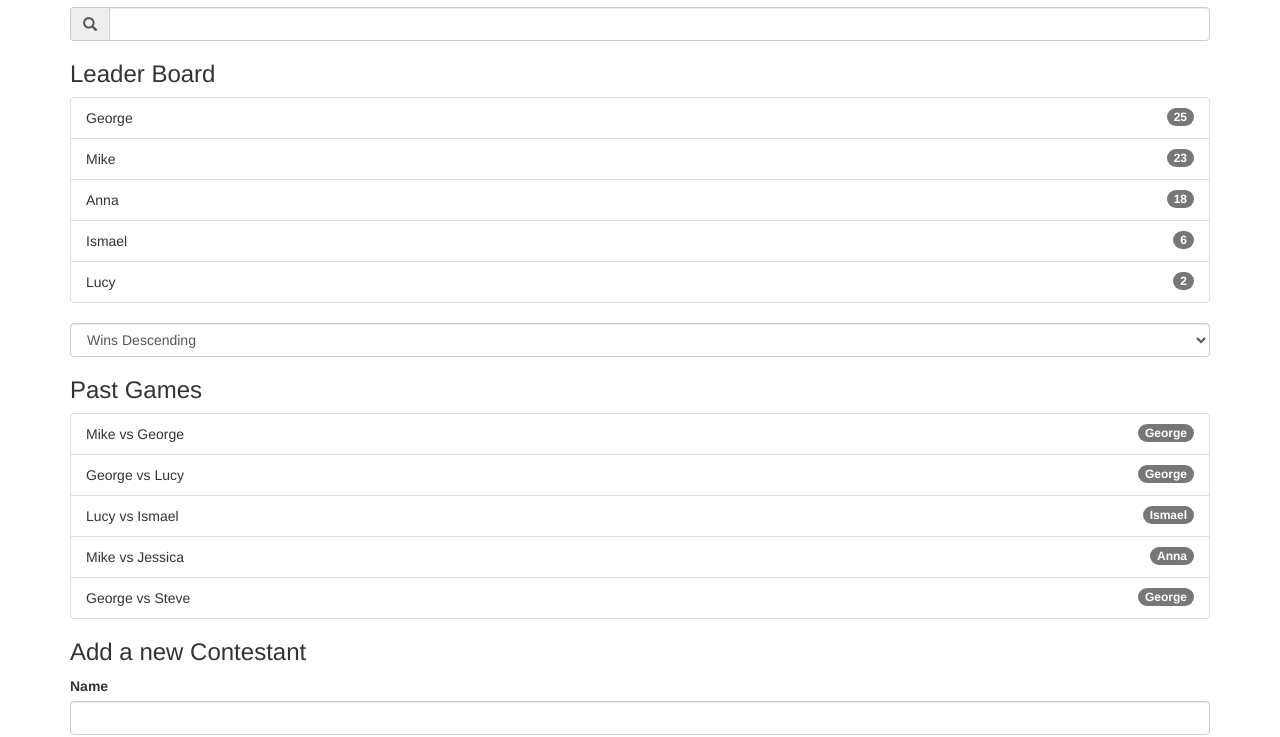
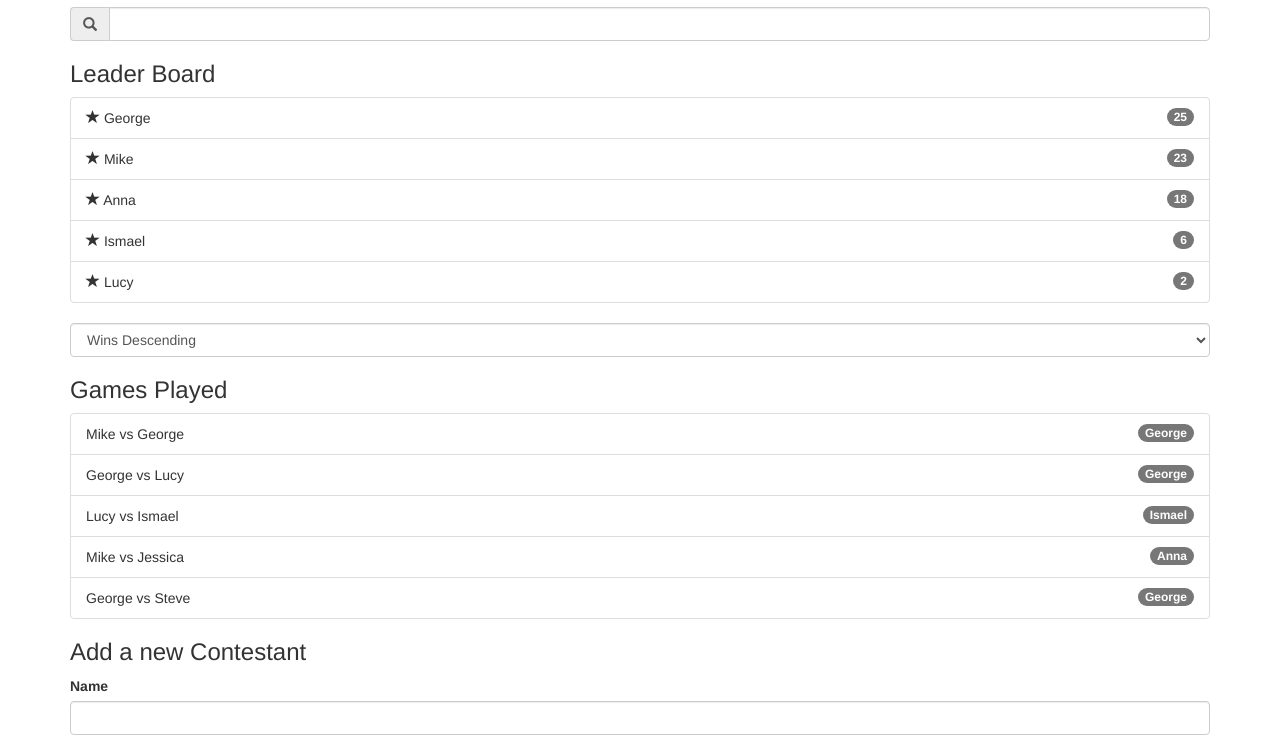
Before and after one commit to ebrahimmithaiwala/Angular-League-Table, a plain HTML site: page index.html in a window 1280 px wide. Shown: the part 63-800 px from the top of the page. Drawn offline with nearby package versions, Linux system fonts and the light colour scheme.

Commit message:
add game,add contestent,  add scores, winner to loser order new, search for contestants corrected

```diff
--- a/index.html
+++ b/index.html
@@ -22,7 +22,7 @@
     <!--List of Contestents -->
     <h3>Leader Board</h3>
     <ul class="list-group">
-        <li class="list-group-item" ng-repeat="contestant in main.contestants | filter:main.searchInput | orderBy:main.order.key:main.order.reverse"><span class="glyphicon glyphicon-star" ng-if="game.favorite"></span> {{contestant.name}} <span class="badge">{{contestant.wins}}</span></li>
+        <li class="list-group-item" ng-repeat="contestant in main.contestants | filter:main.searchInput | orderBy:main.order.key:main.order.reverse"><span class="glyphicon glyphicon-star"></span> {{contestant.name}} <span class="badge">{{contestant.wins}}</span></li>
     </ul>
 
     <!-- Order Choice -->
@@ -30,9 +30,9 @@
     <div class="clearfix"></div>
 
     <!-- List Of games -->
-    <h3>Past Games</h3>
+    <h3>Games Played</h3>
     <ul class="list-group">
-        <li class="list-group-item" ng-repeat="game in main.games | filter:main.searchInput | orderBy:main.order.key:main.order.reverse"><span class="glyphicon glyphicon-star" ng-if="game.favorite"></span> {{game.names}} <span class="badge">{{game.winner}}</span></li>
+        <li class="list-group-item" ng-repeat="game in main.games | filter:main.searchInput | orderBy:main.order.key:main.order.reverse"><span></span> {{game.names}} <span class="badge">{{game.winner}}</span></li>
     </ul>
 
     <!-- Add a new Contestent -->
```
